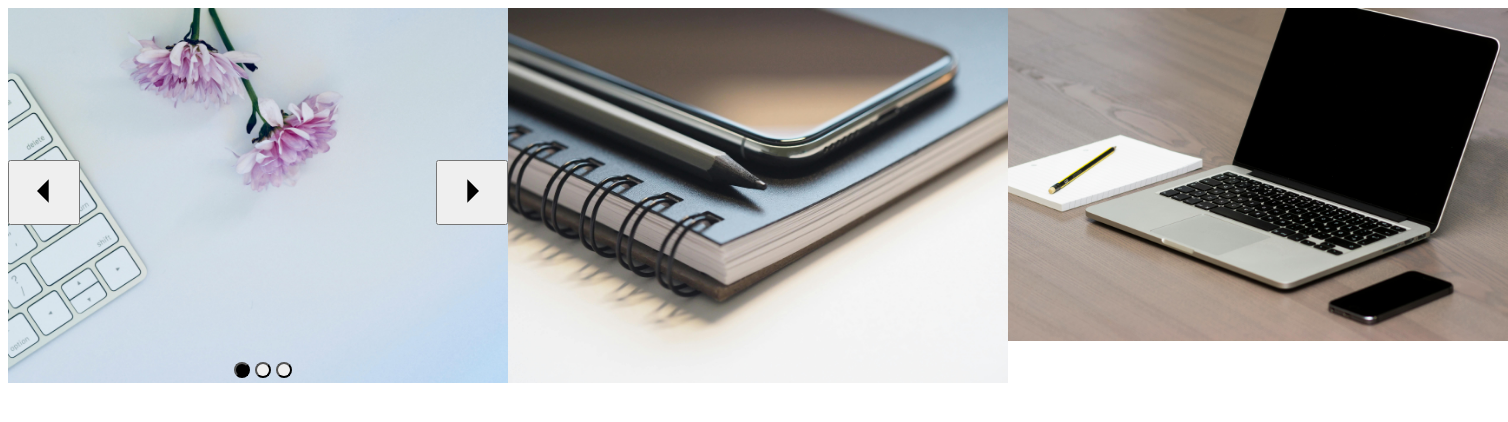
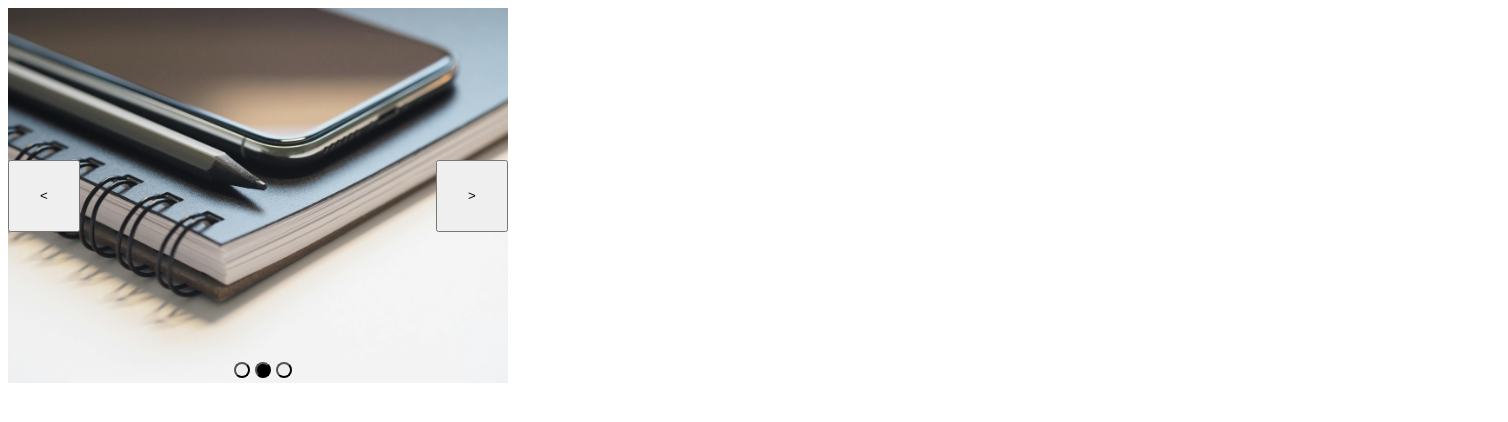
Before and after one commit to Julia-1439/image-carousel, a website built with webpack: page src/template.html in a window 1280 px wide. Shown: the whole page, 1508 px wide, since content can reach past the window. Built offline with nearby package versions, Linux system fonts and the light colour scheme.

Commit message:
Complete image carousel

```diff
--- a/src/index.js
+++ b/src/index.js
@@ -1,9 +1,101 @@
 import "./style.css";
 
-// https://stackoverflow.com/a/4467559/22151685
-/*
-(-1%4 + 4) % 4
-3
-(4%4 + 4) % 4
-0
-*/
+/**
+ * Module to start the image carousel and assign interactivity.
+ * Preconditions: the HTML has the images hardcoded in and the respective amount of bubble buttons.
+ */
+(function startImgCarousel (doc) {
+  const FIVE_SECONDS = 5 * 1000;
+
+  const frame = doc.querySelector("#frame");
+  const menuLeft = frame.querySelector("#menu-arrow-left");
+  const menuRight = frame.querySelector("#menu-arrow-right");
+  const slidesReel = frame.querySelector("#slides-reel");
+  const slides = frame.querySelectorAll("#slides-reel .slide");
+  const bubbles = frame.querySelectorAll("#bubbles-row .bubble");
+
+  /**
+   * Module defining the scrolling mechanism. Crucially, it holds the index of the current image.
+   * @param {Number} numImgs The number of images in the carousel
+   */
+  const controller = ((numImgs) => {
+    const n = numImgs; // alias
+    let imgIndex = 0;
+
+    function incrementIndex() {
+      imgIndex++;
+      imgIndex %= n;
+      return imgIndex;
+    }
+
+    function decrementIndex() {
+      imgIndex--;
+      imgIndex = (imgIndex % n + n) % n; // circumvent the default way negatives are modded in JS
+      return imgIndex;
+    }
+
+    function setIndex(index) {
+      imgIndex = index;
+    }
+
+    return {
+      incrementIndex,
+      decrementIndex,
+      setIndex,
+    };
+
+  })(bubbles.length);
+
+  (function init() {
+    bubbles[0].classList.add("current");
+    slides[0].classList.add("current");
+    setInterval(scrollRight, FIVE_SECONDS);
+
+    menuRight.addEventListener("click", scrollRight);
+    menuLeft.addEventListener("click", scrollLeft);
+    bubbles.forEach((bubble, i) => {
+      bubble.addEventListener("click", () => {
+        scrollTo(i);
+      });
+    });
+  })();
+
+  function scrollRight() {
+    const newIndex = controller.incrementIndex();
+    render(newIndex);
+  }
+
+  function scrollLeft() {
+    const newIndex = controller.decrementIndex();
+    render(newIndex);
+  }
+
+  function scrollTo(newIndex) {
+    controller.setIndex(newIndex);
+    render(newIndex);
+  }
+
+  /**
+   * To be called each time the current image index is changed in the controller module.
+   * @param {Number} imgIndex
+   */
+  function render(imgIndex) {
+    renderImage(imgIndex);
+    renderBubbles(imgIndex);
+
+    // move the slidereel over to the selected image and make it visible
+    function renderImage(index) {
+      slidesReel.style.right = `calc(${index} * 100%)`;
+
+      frame.querySelector(".current.slide").classList.remove("current");
+      slides[index].classList.add("current");
+    }
+
+    // fill in the bubble for the current image
+    function renderBubbles(index) {
+      frame.querySelector(".current.bubble").classList.remove("current");
+      bubbles[index].classList.add("current");
+    }
+  }
+
+})(document);
--- a/src/style.css
+++ b/src/style.css
@@ -6,12 +6,16 @@
 #slides-reel {
   display: flex;
   position: relative;
-  right: calc(0 * 500px); /* index ranges from 0 to num_imgs less 1 */
 }
 
 .slide {
   flex: none;
   width: 100%;
+  visibility: hidden;
+}
+
+.current.slide {
+  visibility: visible;
 }
 
 .slide img {
@@ -19,20 +23,23 @@
   display: block; /* to remove small bottom margin */
 }
 
-/* Menu */
+/* Arrows */
 .menu-arrow {
-  --arrow-width: 72px;
+  --arrow-size: 72px;
 
-  width: var(--arrow-width);
+  display: block;
+  width: var(--arrow-size);
+  height: var(--arrow-size);
   position: absolute;
-  top: calc(50% - var(--arrow-width) / 2);
+  top: calc(50% - var(--arrow-size) / 2);
 }
 
 #menu-arrow-right {
   right: 0;
 }
 
-#bubbles-container {
+/* Bubbles */
+#bubbles-row {
   position: absolute;
   bottom: 0;
   width: 100%;
@@ -49,6 +56,6 @@
   border-radius: 50%;
 }
 
-.current-bubble {
+.current.bubble {
   background: black;
 }
--- a/src/template.html
+++ b/src/template.html
@@ -19,13 +19,13 @@
       </div>
     </div>
     <button id="menu-arrow-left" class="menu-arrow">
-      <svg xmlns="http://www.w3.org/2000/svg" viewBox="0 0 24 24"><title>menu-left</title><path d="M14,7L9,12L14,17V7Z" /></svg>
+      &lt;
     </button>
     <button id="menu-arrow-right" class="menu-arrow">
-      <svg xmlns="http://www.w3.org/2000/svg" viewBox="0 0 24 24"><title>menu-right</title><path d="M10,17L15,12L10,7V17Z" /></svg>
+      &gt;
     </button>
-    <div id="bubbles-container">
-      <button class="bubble current-bubble"></button>
+    <div id="bubbles-row">
+      <button class="bubble"></button>
       <button class="bubble"></button>
       <button class="bubble"></button>
     </div>
```
